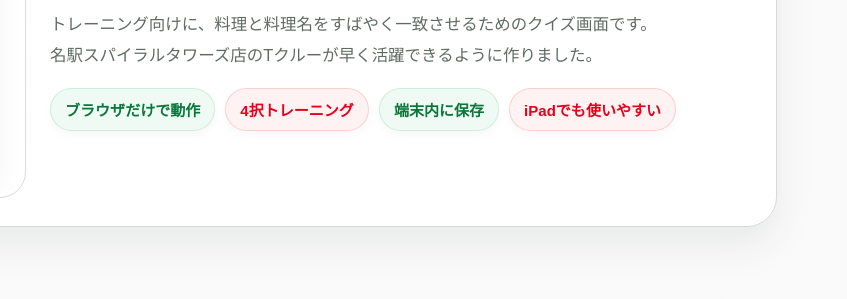
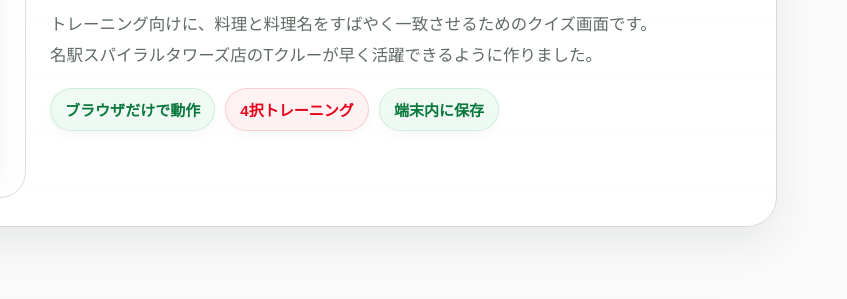
Before and after one commit to mamamaikeru/saizeriya-quiz, a plain HTML site: page index.html in a window 1280 px wide. Shown: the part 195-494 px from the top of the page, 433-1280 px from the left. Drawn offline with Linux system fonts and the light colour scheme.

Commit message:
Remove 'iPadでも使いやすい' pill from top-info

```diff
--- a/index.html
+++ b/index.html
@@ -602,7 +602,6 @@
             <span class="pill green">ブラウザだけで動作</span>
             <span class="pill red">4択トレーニング</span>
             <span class="pill green">端末内に保存</span>
-            <span class="pill red">iPadでも使いやすい</span>
           </div>
         </div>
       </div>
```
